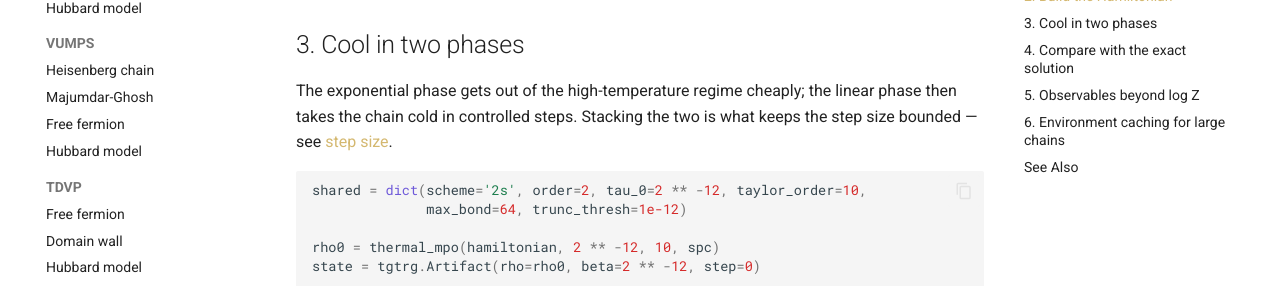
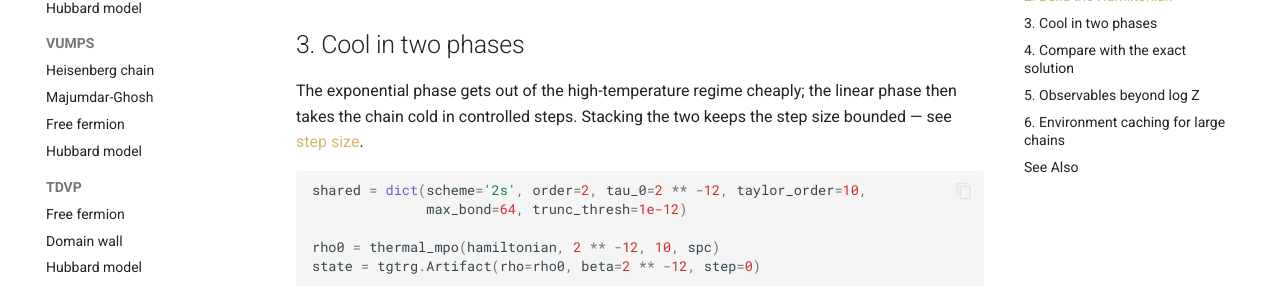
Before and after one commit to Ideogenesis-AI/Alice, an MkDocs documentation site: the page built from docs/examples/tgtrg/free-fermion.md, in a window 1280 px wide and 900 px high, scrolled down 1007 px. Shown: the part 179-465 px from the top of the window. Built offline with MkDocs 1.6.1 and Material for MkDocs 9.7.7, drawn with Linux system fonts in a browser that asks for light colours; comment, search, counter and statistics services are not loaded.

Commit message:
Drop two line-wrapped pivots the language sweep missed
A phrase broken across a line break hides from a line-oriented search, so the two surviving "is what" constructions in the TgTRG pages went through the earlier pass untouched. Rewrote both as plain predicates; a multiline re-check over the sources, tests, examples and documentation now comes back clean.

````diff
--- a/docs/examples/tgtrg/free-fermion.md
+++ b/docs/examples/tgtrg/free-fermion.md
@@ -53,7 +53,7 @@ print(f"L = {geo.L}, MPO bond dims: {hamiltonian.bond_dims}")
 
 The exponential phase gets out of the high-temperature regime cheaply; the
 linear phase then takes the chain cold in controlled steps. Stacking the two
-is what keeps the step size bounded — see
+keeps the step size bounded — see
 [step size](../../algorithms/tgtrg/index.md#step-size-and-the-stacked-schedule).
 
 ```python
````
Also changed, not shown: docs/algorithms/tgtrg/index.md (+2 -2 lines).
